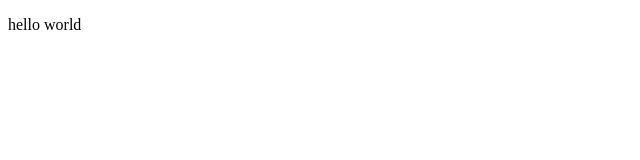
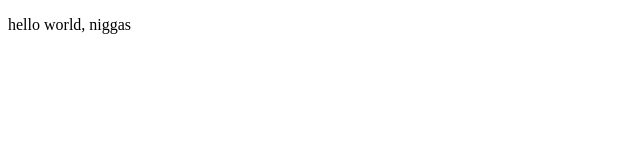
Before and after one commit to timpob/simplePage, a plain HTML site: page index.html in a window 1280 px wide. Shown: the full height of the page, 0-640 px from the left. Drawn offline with Linux system fonts and the light colour scheme.

Commit message:
Update index.html

```diff
--- a/index.html
+++ b/index.html
@@ -9,7 +9,7 @@
 </head>
 <body>
 <p>
-    hello world
+    hello world, niggas
 </p>
 </body>
 </html>
```
